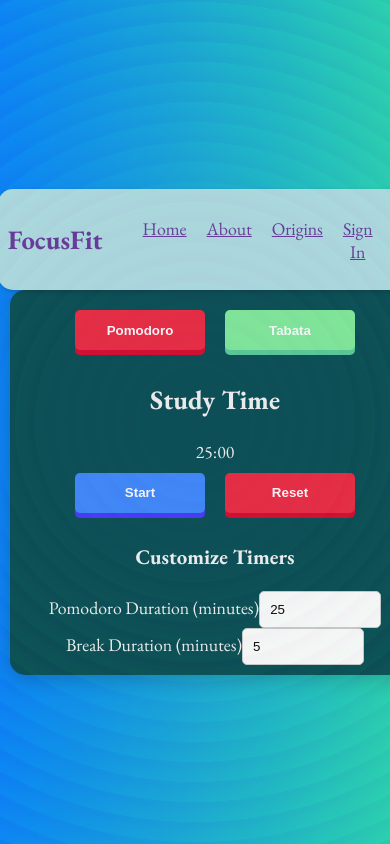
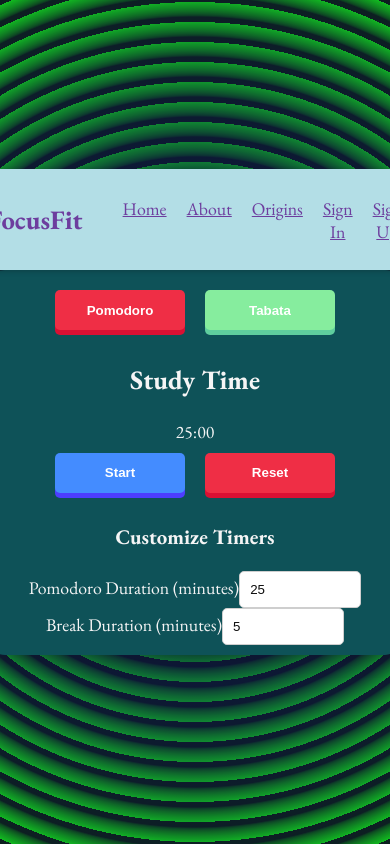
Before and after one commit to navesm/focus-fit1, a React (Create React App) app: page / in a window 390 px wide. Built offline with nearby package versions, Linux system fonts and the light colour scheme; no server answers.

Commit message:
made more mobile specific additions to timer for beep functionality and sizing

```diff
--- a/public/index.html
+++ b/public/index.html
@@ -9,7 +9,7 @@
       name="description"
       content="Web site created using create-react-app"
     />
-    <meta name="viewport" content="width=device-width, initial-scale=1, maximum-scale=1, user-scalable=no">
+    <meta name="viewport" content="width=device-width, initial-scale=1, maximum-scale=1">
 
     <link rel="apple-touch-icon" href="%PUBLIC_URL%/logo192.png" />
     <!--
--- a/src/App.css
+++ b/src/App.css
@@ -1,17 +1,4 @@
 
-
-body, html{
-  height: 100%;
-  width: 100%;
-  overflow-x:hidden;
-  background-color: rgba(38,217,72,1);
-  opacity: 0.95;
-  background-image: radial-gradient(circle at center center, rgba(0,28,255,1), rgba(38,217,72,1)), repeating-radial-gradient(circle at center center, rgba(0,28,255,1), rgba(0,28,255,1), 10px, transparent 20px, transparent 10px);
-  background-blend-mode: multiply;
-  margin: 0;
-  padding: 0;
-  overflow-y: auto;
-}
 
 .App {
   text-align: center;
@@ -26,6 +13,15 @@ body, html{
   font-size: calc(10px + 2vmin);
   color: whitesmoke;
   padding: 20px;
+  height: 100%;
+  width: 100%;
+  background-color: rgba(38,217,72,1);
+  opacity: 0.95;
+  background-image: radial-gradient(circle at center center, rgba(0,28,255,1), rgba(38,217,72,1)), repeating-radial-gradient(circle at center center, rgba(0,28,255,1), rgba(0,28,255,1), 10px, transparent 20px, transparent 10px);
+  background-blend-mode: multiply;
+  margin: 0;
+  padding: 0;
+  overflow-y: auto;
 }
 
 
--- a/src/components/timer/timer.jsx
+++ b/src/components/timer/timer.jsx
@@ -1,4 +1,4 @@
-import  React, { useState, useEffect, useCallback } from 'react';
+import  React, { useState, useEffect, useCallback, useRef } from 'react';
 
 import './timer.styles.css';
 
@@ -10,21 +10,23 @@ function Timer ({mode, pomodoroDuration, tabataDuration, pomodoroBreak, tabataBr
 	const [delayBreakStart, setDelayBreakStart] = useState(false); //For lining up beep with break start
 
 
+
+  const audioContextRef = useRef(new (window.AudioContext || window.webkitAudioContext)());
+
 	  // Memoize playBeep with useCallback to prevent it from being recreated on every render
   const playBeep = useCallback(() => {
-    const audioContext = new (window.AudioContext || window.webkitAudioContext)();
 
     //Check if audio context is suspended and resume it if necesary
-    if (audioContext.state === 'suspended') {
-    	audioContext.resume();
+    if (audioContextRef.state === 'suspended') {
+    	audioContextRef.resume();
     }
 
-    const oscillator = audioContext.createOscillator();
+    const oscillator = audioContextRef.createOscillator();
     oscillator.type = 'sine';
-    oscillator.frequency.setValueAtTime(440, audioContext.currentTime);
-    oscillator.connect(audioContext.destination);
+    oscillator.frequency.setValueAtTime(440, audioContextRef.currentTime);
+    oscillator.connect(audioContextRef.destination);
     oscillator.start();
-    oscillator.stop(audioContext.currentTime + 0.75); // Beep for 0.5 seconds
+    oscillator.stop(audioContextRef.currentTime + 0.75); // Beep for 0.5 seconds
   }, []); // No dependencies, playBeep will always remain the same
 
 
```
